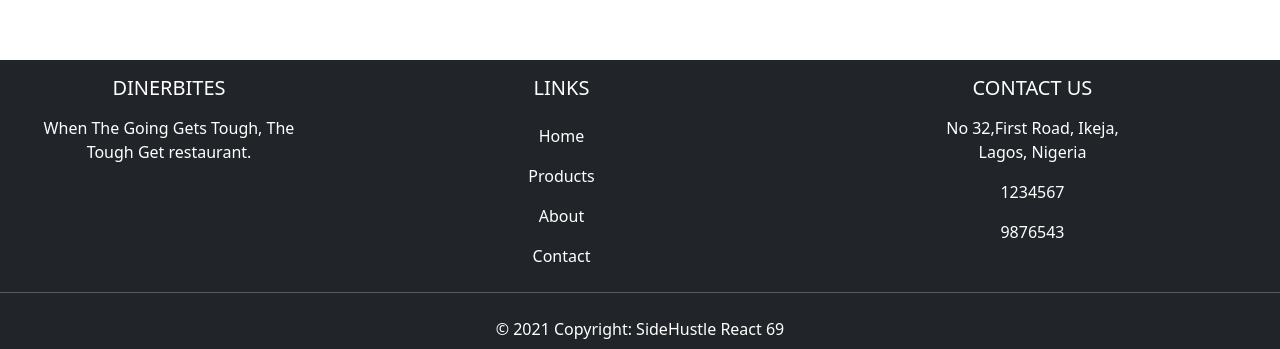
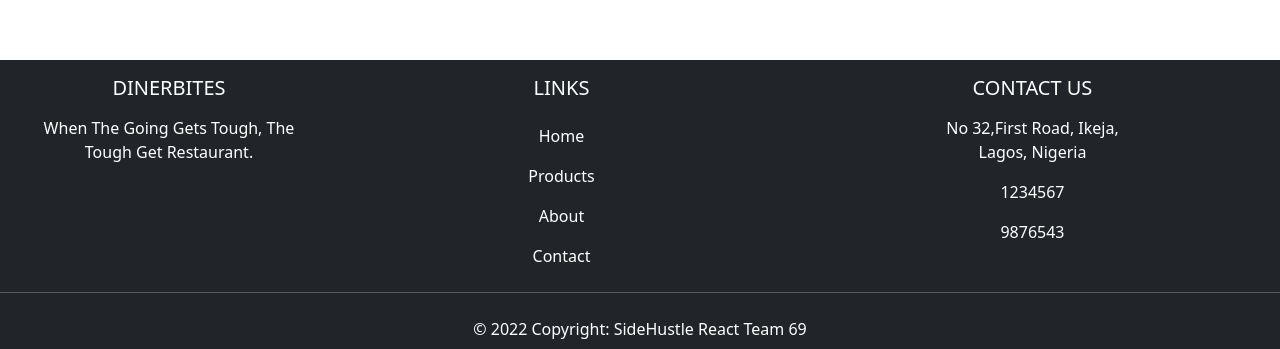
Before and after one commit to Sanmi01/DinerBites, a React (Create React App) app: page /about in a window 1280 px wide. Shown: the part 796-1145 px from the top of the page. Built offline with nearby package versions, Linux system fonts and the light colour scheme.

Commit message:
made changes

```diff
--- a/src/components/layout/Footer.js
+++ b/src/components/layout/Footer.js
@@ -14,7 +14,7 @@ const Footer = () => {
                 DinerBites
               </h5>
               <p>
-              When The Going Gets Tough, The Tough Get restaurant.
+              When The Going Gets Tough, The Tough Get Restaurant.
               </p>
             </div>
 
@@ -55,7 +55,7 @@ const Footer = () => {
 
         <div className="footer-copyright py-2 text-center">
           <div className="container-fluid">
-            © 2021 Copyright: SideHustle React 69
+            © 2022 Copyright: SideHustle React Team 69
           </div>
         </div>
       </footer>
```
